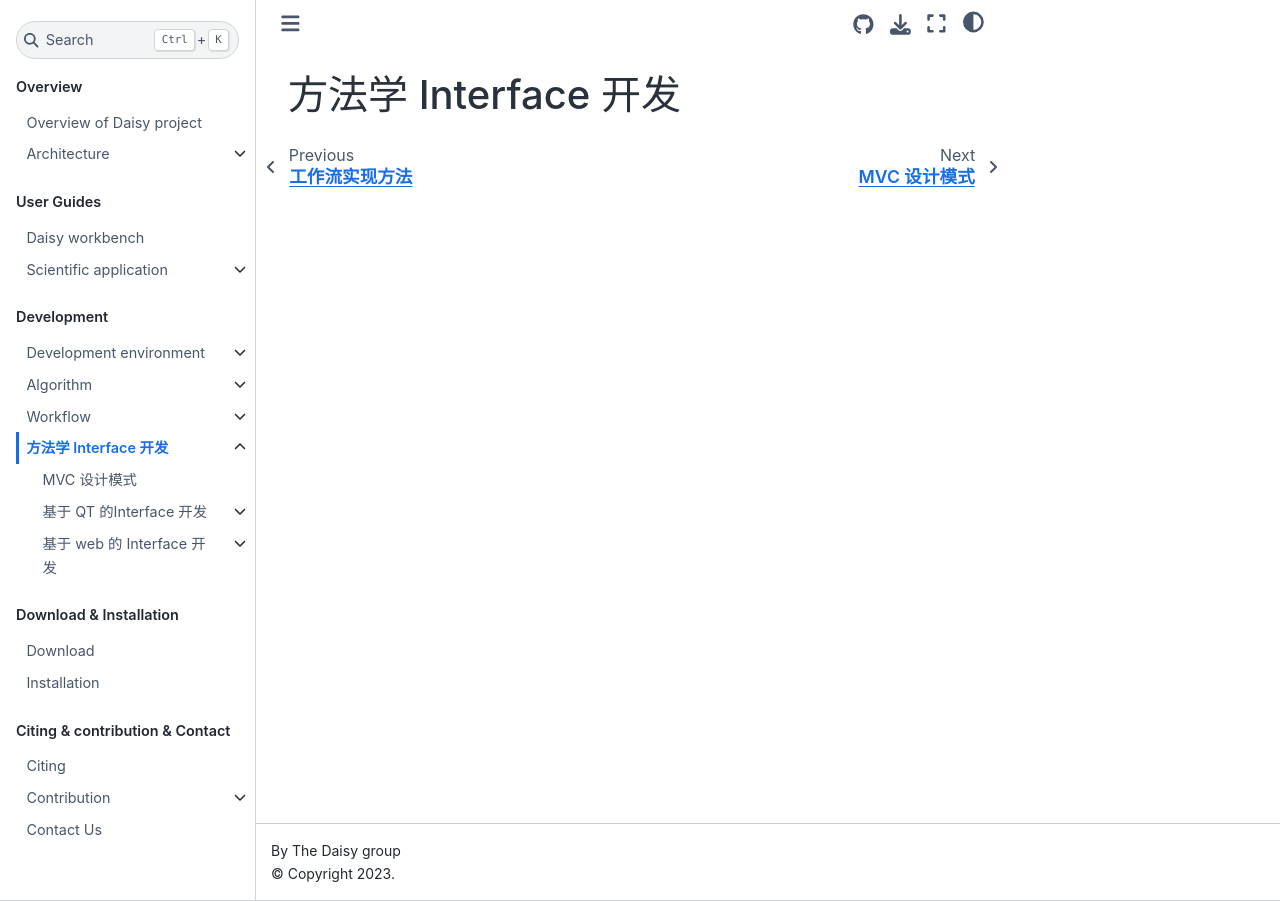
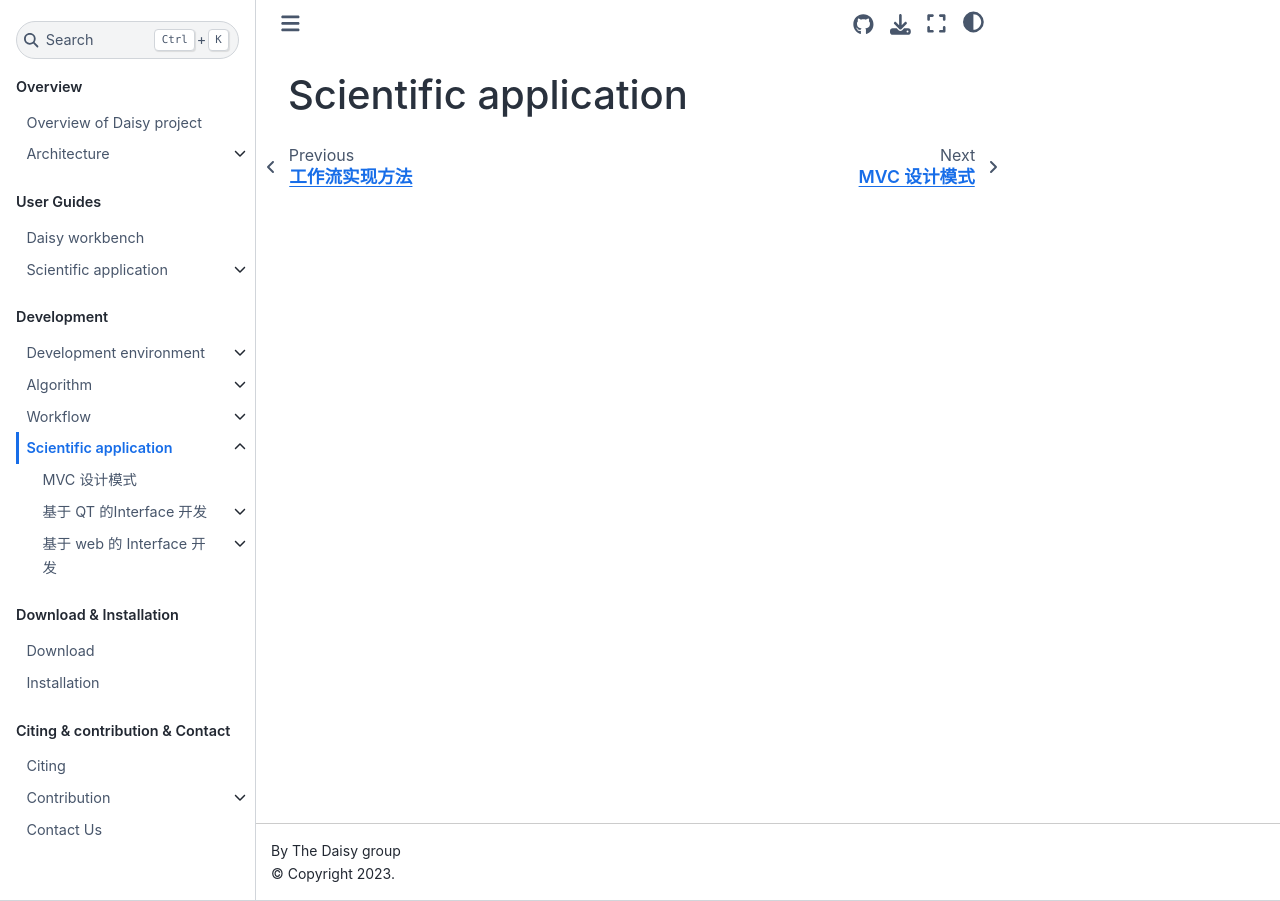
Before and after one commit to huyuhuster/daisydoc, a Jupyter Book: the page built from docs/start/interfacedev.md, in a window 1280 px wide. Built offline with Jupyter Book 1.0.4 settings and Sphinx 7.4.7 and the Sphinx Book theme 1.1.4, drawn with Linux system fonts in a browser that asks for light colours.

Commit message:
Update interfacedev.md

```diff
--- a/docs/start/interfacedev.md
+++ b/docs/start/interfacedev.md
@@ -1 +1 @@
-# 方法学 Interface 开发
+# Scientific application
```
